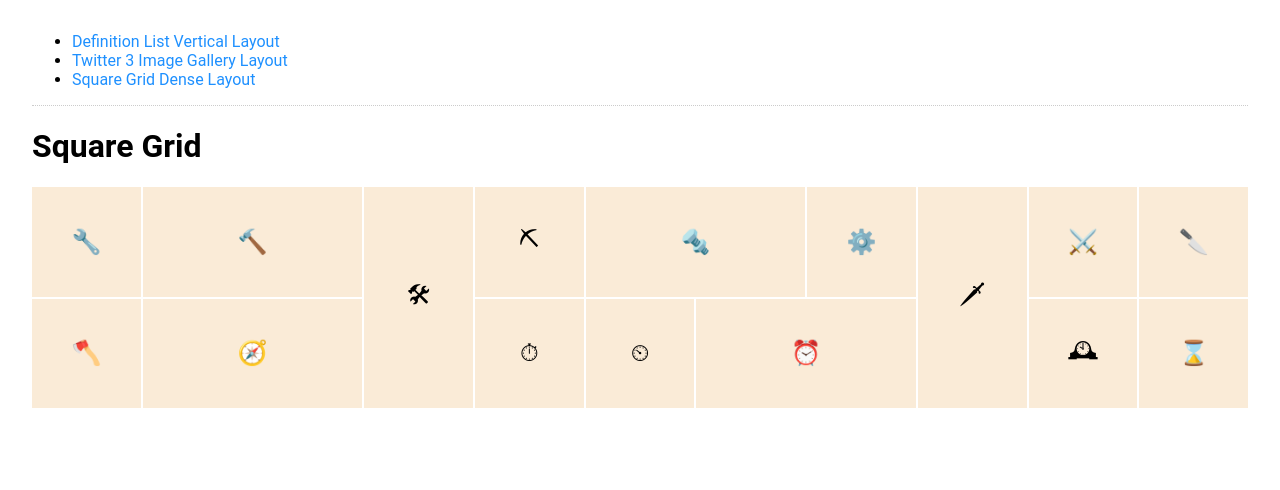
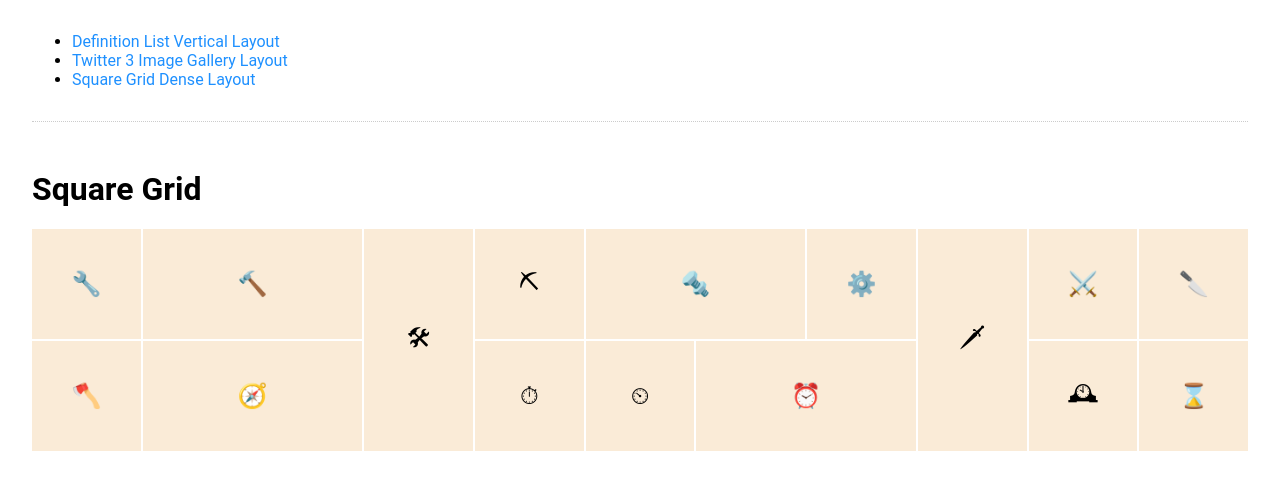
Before and after one commit to andreipfeiffer/css-tricks, a React (Create React App) app: page /square-grid in a window 1280 px wide. Shown: the top 490 px of the page. Built offline with nearby package versions, Linux system fonts and the light colour scheme.

Commit message:
Update Nav.module.css

```diff
--- a/src/components/Nav.module.css
+++ b/src/components/Nav.module.css
@@ -1,5 +1,7 @@
 .wrapper {
   border-bottom: 1px dotted #cccccc;
+  margin-bottom: 3em;
+  padding-bottom: 1em;
 }
 
 .menu a:any-link {
```
